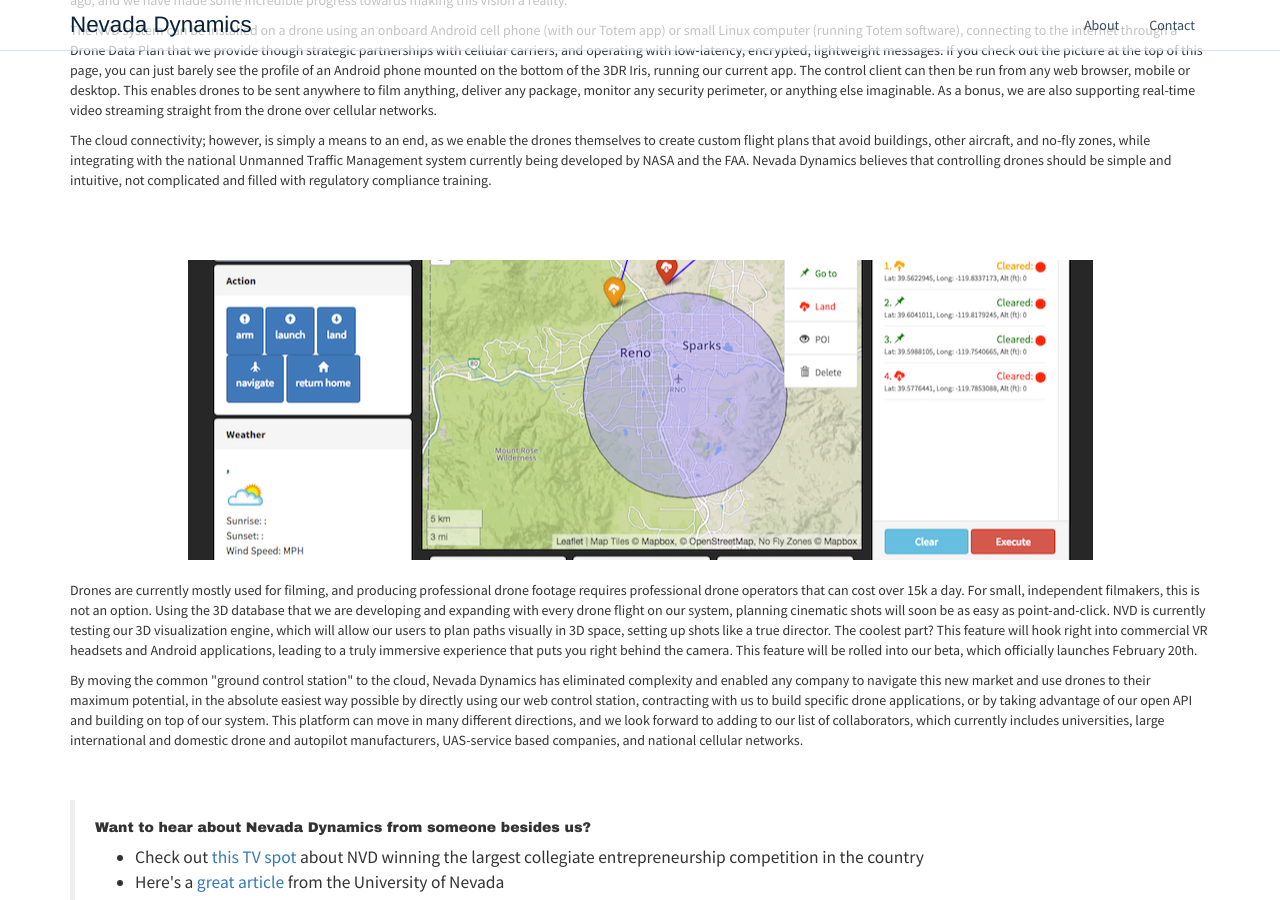
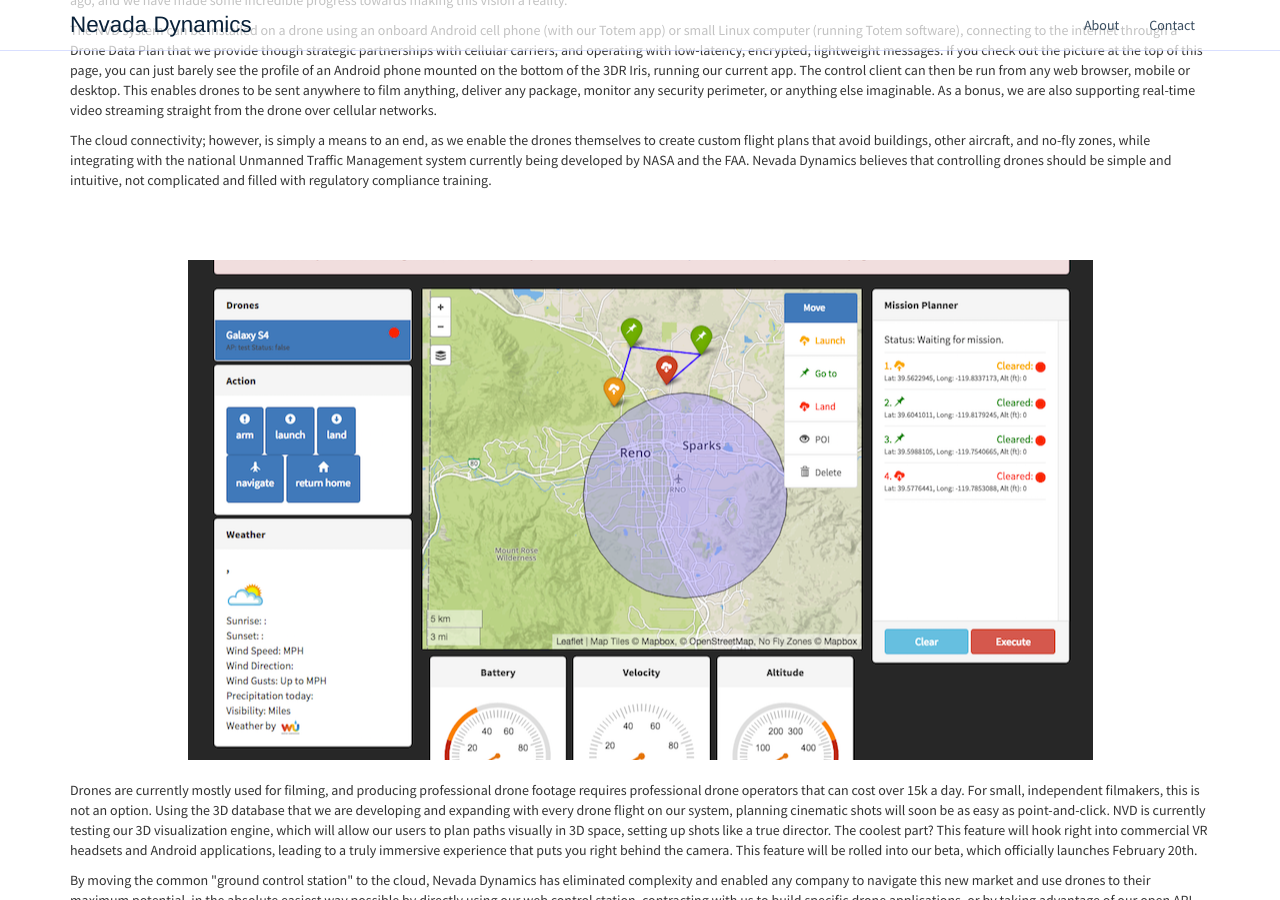
Before and after one commit to NevadaDynamics/NevadaDynamics.github.io, a Jekyll site: the page built from tango.html, in a window 1280 px wide and 900 px high, scrolled down 2398 px. Built offline with Jekyll 4.4.1, drawn with Linux system fonts in a browser that asks for light colours; nearby versions of some CDN libraries; Markdown is read by kramdown in place of the engine named in the settings; comment, search, counter and statistics services are not loaded.

Commit message:
Update site.css

```diff
--- a/css/site.css
+++ b/css/site.css
@@ -309,7 +309,7 @@
   background-image:url(../images/gcs.png);
   background-attachment:fixed;
   background-repeat: no-repeat; /* don't tile the image */
-  height:300px
+  height:500px
 }
 
 #logo-1{
```
